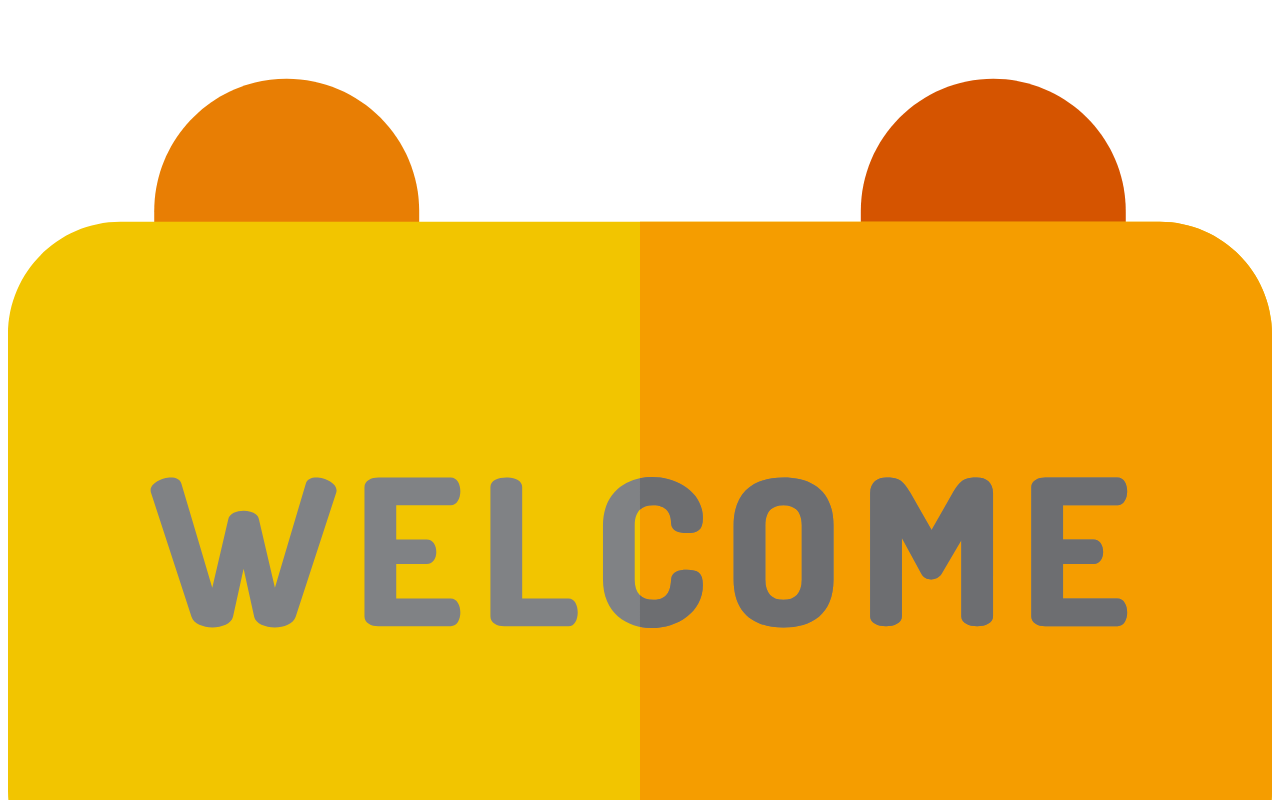
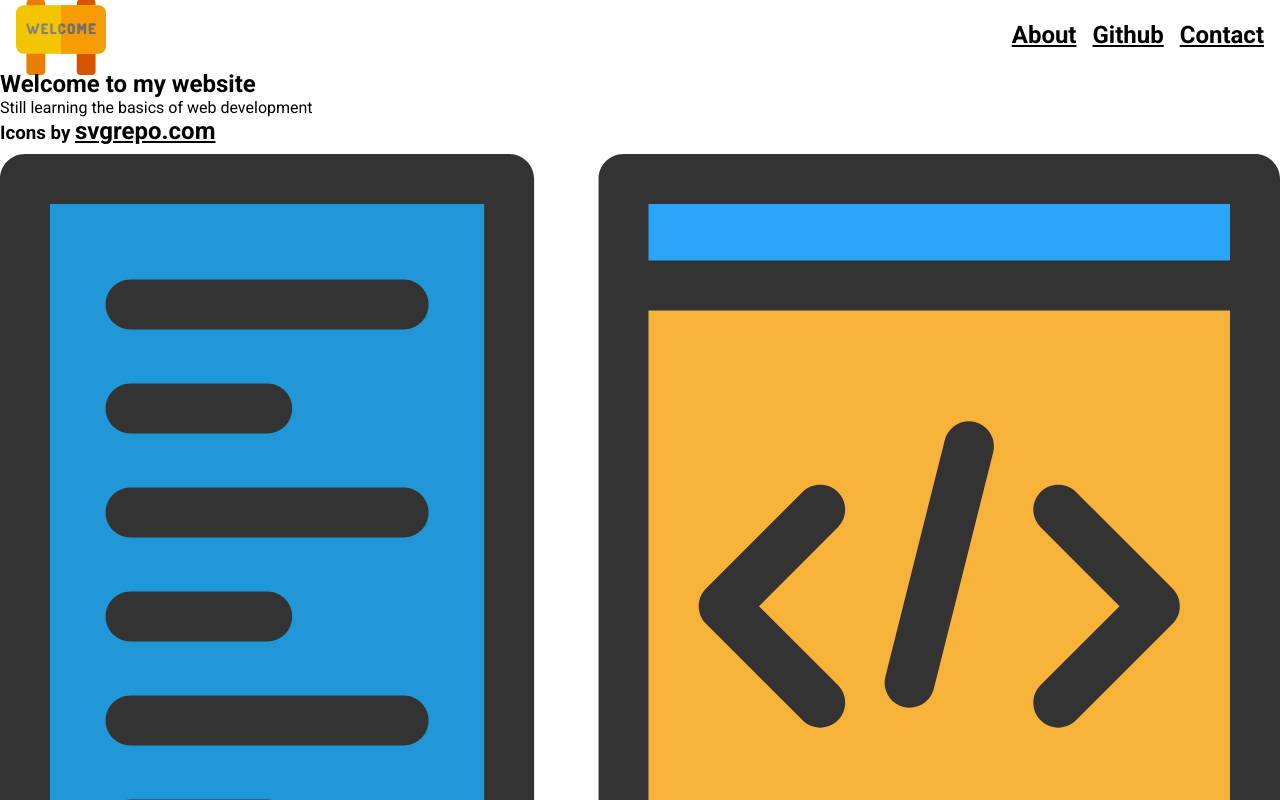
Before and after one commit to m4ndr4ke/rce.github.io, a website: page index.html in a window 1280 px wide. Shown: the top 800 px of the page. Drawn offline with Linux system fonts and the light colour scheme.

Commit message:
First Commit
First Commit

```diff
--- a/index.html
+++ b/index.html
@@ -5,11 +5,16 @@
     <meta http-equiv="X-UA-Compatible" content="IE=edge" />
     <meta name="viewport" content="width=device-width, initial-scale=1.0" />
     <title>Welcome to RCE's personal website</title>
+    <link rel="stylesheet" href="style.css" />
   </head>
   <body>
     <section>
       <nav>
-        <img src="./assets/welcome-svgrepo-com.svg" alt="welcome-svgrepo-com" />
+        <img
+          src="./assets/welcome-svgrepo-com.svg"
+          alt="welcome-svgrepo-com"
+          class="logo"
+        />
         <ul>
           <li><a href="#about">About</a></li>
           <li><a href="#github">Github</a></li>
--- /dev/null
+++ b/style.css
@@ -0,0 +1,35 @@
+@import url("https://fonts.googleapis.com/css2?family=Roboto:wght@300;400;500;700;900&display=swap");
+
+* {
+  padding: 0;
+  margin: 0;
+  box-sizing: border-box;
+  font-family: "Roboto", sans-serif;
+}
+
+nav {
+  height: 70px;
+  display: flex;
+  justify-content: space-between;
+  align-items: center;
+  padding: 0 16px;
+}
+
+a {
+  color: black;
+  font-size: 24px;
+  font-weight: bold;
+}
+
+.logo {
+  width: 90px;
+}
+
+ul {
+  display: flex;
+}
+
+li {
+  list-style-type: none;
+  padding-left: 16px;
+}
```
